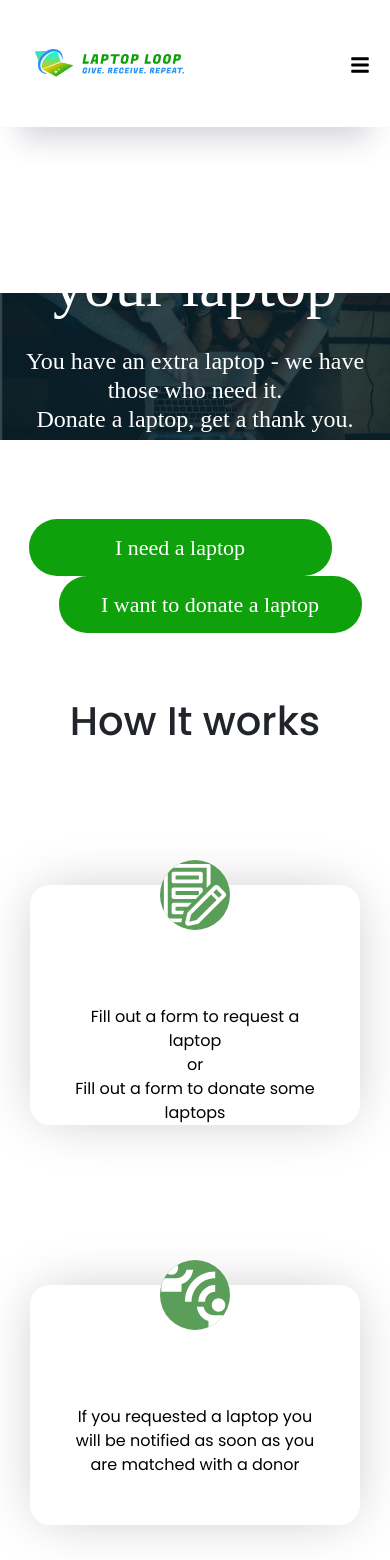
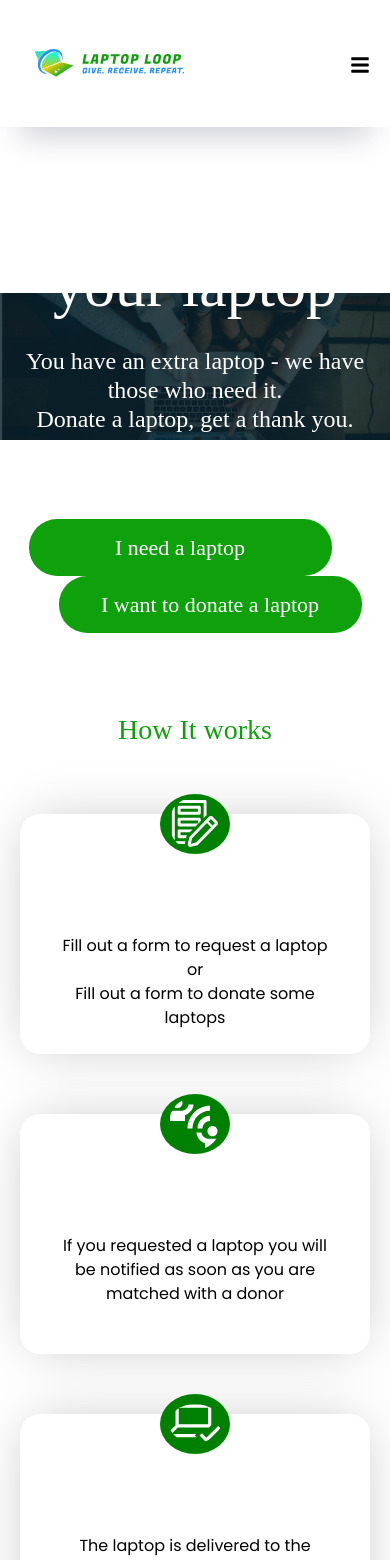
Before and after one commit to Sslim123/tech-roots-project, a React (Create React App) app in the folder client/: page / in a window 390 px wide. Shown: the top 1560 px of the page. Built offline with nearby package versions, Linux system fonts and the light colour scheme; no server answers.

Commit message:
how-it-works-finshing-responsive

```diff
--- a/client/src/pages/component/ContactUs/ContactUs.css
+++ b/client/src/pages/component/ContactUs/ContactUs.css
@@ -96,7 +96,7 @@
 	.contactUs-container{
 		width: 100%;
 		height: 600px;
-		margin-bottom: 40px;
+		margin-top: -70px;
 
 
 	}
--- a/client/src/pages/component/HowItIsWork/howitiswork.css
+++ b/client/src/pages/component/HowItIsWork/howitiswork.css
@@ -1,9 +1,9 @@
-body{
+body {
 	margin: 0%;
 	height: 0%;
 	box-sizing: border-box;
 }
-.howitwork-container{
+.howitwork-container {
 	width: 100%;
 	height: auto;
 	margin: 0 auto;
@@ -22,14 +22,25 @@ body{
 	display: flex;
 	margin: 0 auto;
 	align-items: center;
-
 }
 
-.how-it-works-text{
+.how-it-works-text h1 {
 	text-align: center;
 	margin: 50px;
+	width: 100%;
+	height: 65px;
+	font-style: normal;
+	font-weight: 400;
+	font-size: 44px;
+	line-height: 65px;
+
+	/* identical to box height */
+	text-align: center;
+
+	color: #0fa10c;
+	font-family: Fugaz One;
 }
-.body-span{
+.body-span {
 	display: flex;
 	flex-direction: column;
 	justify-content: center;
@@ -38,25 +49,25 @@ body{
 	height: 40vh;
 }
 .imgSvg img {
-    width: 75px;
-    background-color: rgb(90, 158, 90);
-    border-radius: 50%;
+	width: 75%;
+	border-radius: 100%;
 }
-.body-span .imgSvg{
-    width: 200px;
-    height: 200px;
+.body-span .imgSvg {
+	width: 100px;
+	height: 90px;
 	display: flex;
 	align-items: center;
 	justify-content: center;
-
+	border-radius: 50%;
+	background-color: green;
 	margin-bottom: -40px;
 	position: relative;
 	z-index: 2;
 }
-.body-span p{
+.body-span p {
 	width: 80vw;
 	height: 40vh;
-    text-align:center;
+	text-align: center;
 	background-color: rgba(255, 255, 255, 1);
 	box-shadow: 0px 0px 55px -10px rgba(0, 0, 0, 0.25);
 	height: 204px;
@@ -69,33 +80,55 @@ body{
 	color: rgba(0, 0, 0, 1);
 }
 @media screen and (max-width: 750px) {
-    .howitwork-container{
+	.howitwork-container {
 		width: 100%;
 		height: auto;
 		display: flex;
 		flex-direction: column;
 		margin-bottom: 0%;
-    }.howItWorkCard{
+	}
+	.howItWorkCard {
 		display: grid;
 		grid-template-columns: 1fr;
 		width: 350px;
 		height: auto;
 		margin: 0 auto;
+	}
+    .how-it-works-text  {
+        text-align: center;
+        justify-content: center;
+        display: flex;
+        align-items: center;
+        height: auto;
+        width: 100%;
+        margin-bottom: -30px;
 
-    }.body-span{
-        width: 350px;
-        height: 400px;
+    }
+    .how-it-works-text h1 {
+        font-size: 28px;
+
+    }
+	.body-span {
+		justify-content: center;
+		text-align: center;
+		align-items: center;
+		display: flex;
+		width: 100%;
+		height: 300px;
+
 	}
 
-    .body-span p{
-        width: 330px;
+	.body-span p {
+		width: 100%;
 		height: 180px;
 	}
-    .h2 img{
+	.h2 img {
 		position: relative;
 		width: 270px;
 		height: 30px;
-    }.body-span .imgSvg{
+	}
+	.body-span .imgSvg {
 		width: 70px;
 		height: 60px;
-}}
+	}
+}
--- a/client/src/pages/component/Mission/Mission.css
+++ b/client/src/pages/component/Mission/Mission.css
@@ -62,6 +62,7 @@
 	.mission-constrainer {
 		width: 100%;
 		height: auto;
+		margin-top: -170px;
 
 	}
 	.mission-card {
```
Lines whose indentation alone changed are shown as unchanged.
